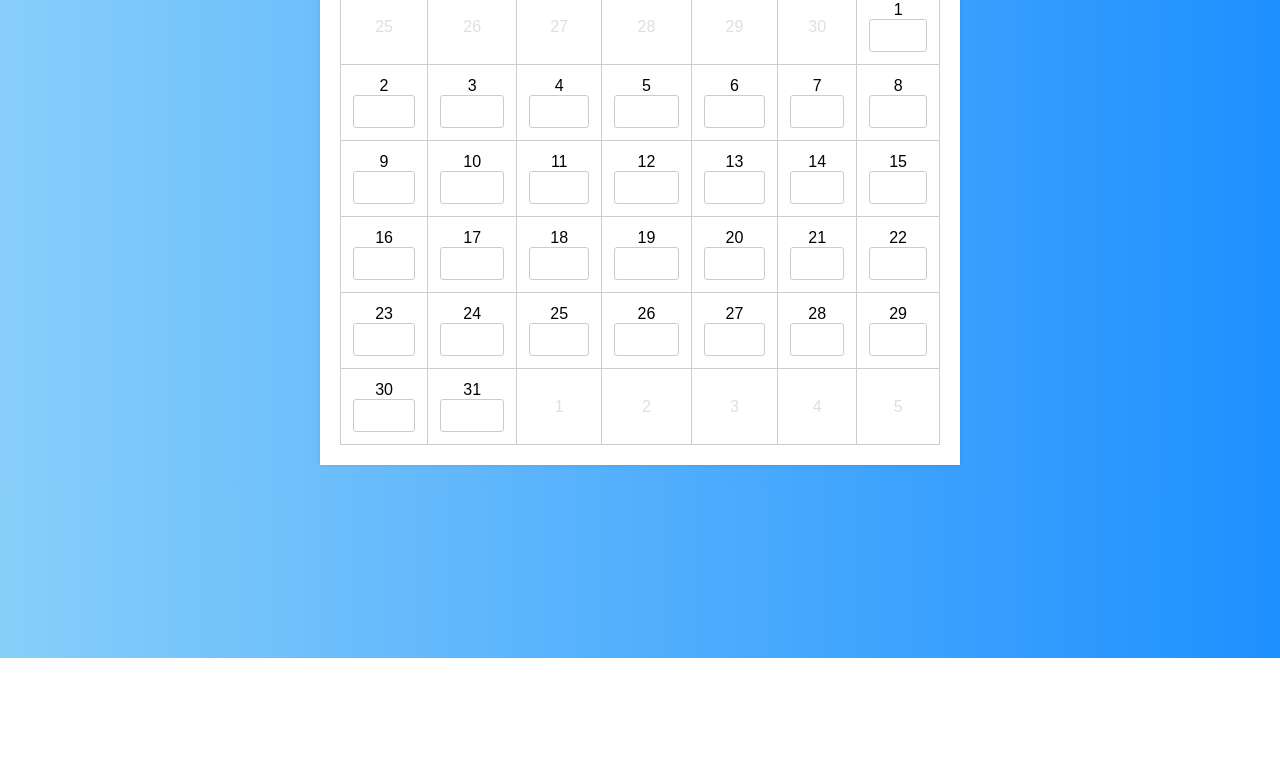
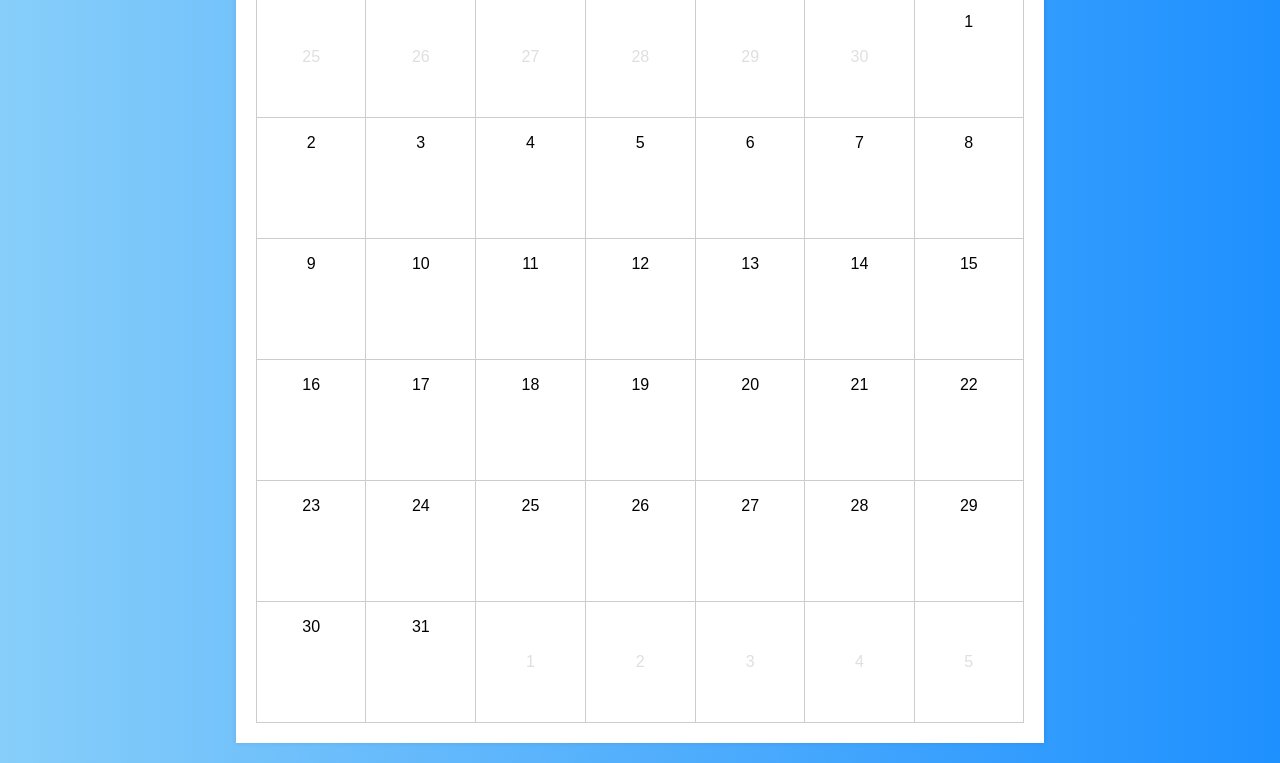
Before and after one commit to 3run0Silva/Calendar-JS, a plain HTML site: page Index.html in a window 1280 px wide. Shown: the part 142-905 px from the top of the page. Before the commit the page ends 800 px from the top, so only its background shows below. Drawn offline with Linux system fonts and the light colour scheme.

Commit message:
CSS grid measurement changes
Refined calendar layout, improved cell and input field sizes, and adjusted input field properties

```diff
--- a/style.css
+++ b/style.css
@@ -7,7 +7,7 @@ body {
 }
 
 #calendar-container {
-  max-width: 600px;
+  width: 60%;
   margin: 20px auto;
   background-color: #fff;
   padding: 20px;
@@ -41,7 +41,7 @@ thead {
 th,
 td {
   border: 1px solid #ccc;
-  padding: 12px;
+  padding: 16px;
   text-align: center;
 }
 
@@ -51,8 +51,9 @@ td:hover {
 
 input.calendar-input {
   width: 100%;
-  padding: 8px;
-  border: 1px solid #ccc;
+  padding: 16px;
+  height: 70px;
+  border: none;
   border-radius: 3px;
   box-sizing: border-box;
 }
```
